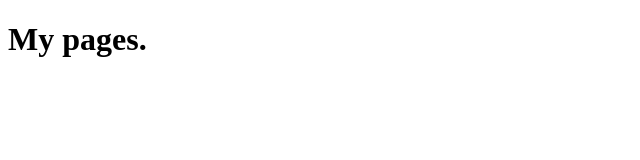
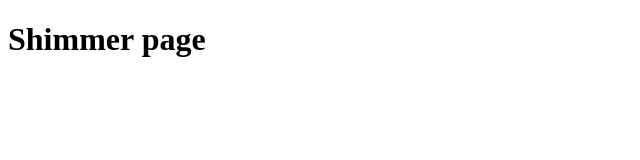
Before and after one commit to zhushimmer/zhushimmer.github.io, a plain HTML site: page index.html in a window 1280 px wide. Shown: the whole page, without its empty margins (0-640 px from the left). Drawn offline with Linux system fonts and the light colour scheme.

Commit message:
Update index.html

```diff
--- a/index.html
+++ b/index.html
@@ -7,6 +7,6 @@
     <title>My Pages</title>
 </head>
 <body>
-    <h1>My pages.</h1>
+    <h1>Shimmer page</h1>
 </body>
 </html>
```
